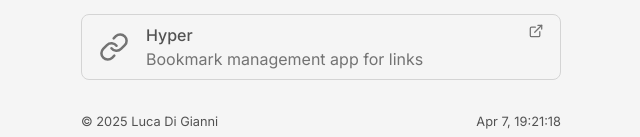
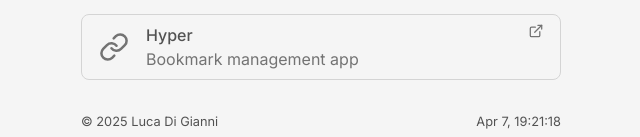
Before and after one commit to ldgni/ldgni.io, a Next.js app: page /projects in a window 1280 px wide. Shown: the part 444-581 px from the top of the page, without its empty margins (319-959 px from the left). Built offline with nearby package versions, Linux system fonts and the light colour scheme.

Commit message:
chore: update project description

```diff
--- a/src/app/projects/page.tsx
+++ b/src/app/projects/page.tsx
@@ -22,7 +22,7 @@
   {
     name: "Hyper",
     url: "https://hyper-live.vercel.app/",
-    description: "Bookmark management app for links",
+    description: "Bookmark management app",
     icon: Link,
   },
 ];
```
